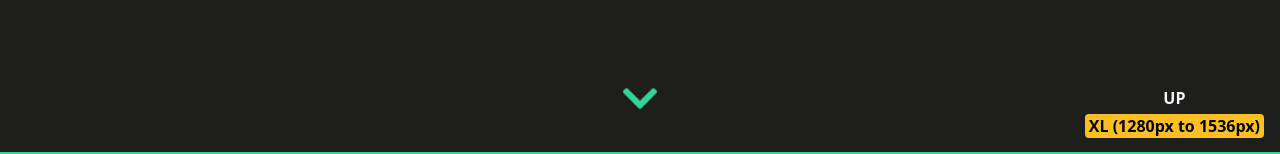
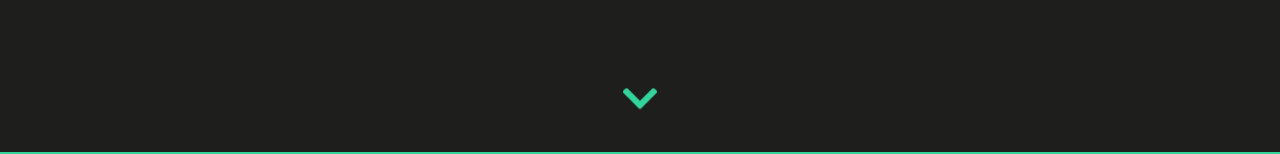
Before and after one commit to konstapascal/kp-website-v1, a Next.js app: page / in a window 1280 px wide. Shown: the part 646-800 px from the top of the page. Built offline with nearby package versions, Linux system fonts and the light colour scheme; what @tailwindcss/typography would draw is missing.

Commit message:
commmented code

```diff
--- a/components/kp-website/HomeProjects.js
+++ b/components/kp-website/HomeProjects.js
@@ -5,7 +5,7 @@ import projects from '../../data/projects';
 
 function Projects() {
 	return (
-		<section className='bg-main-light  pb-32'>
+		<section className='bg-main-light pb-32'>
 			<div className=' container px-4 text-center text-gray-100'>
 				<p className=' font-semibold text-gray-100'>Some of my</p>
 				<p className='inline-block  text-4xl lg:text-5xl font-semibold text-green-400 uppercase rounded-[0.2rem]'>
--- a/pages/_app.js
+++ b/pages/_app.js
@@ -35,7 +35,7 @@ function MyApp({ Component, pageProps }) {
 	return (
 		<>
 			{/* TODO: DELETE THIS LATER */}
-			<div className='text-md fixed bottom-0 right-0 z-50 p-4 font-bold text-center text-black'>
+			{/* <div className='text-md fixed bottom-0 right-0 z-50 p-4 font-bold text-center text-black'>
 				<div className='mb-1 text-gray-100'>
 					<a href='#'>UP</a>
 				</div>
@@ -57,7 +57,7 @@ function MyApp({ Component, pageProps }) {
 				<span className='2xl:inline-block hidden px-1 bg-yellow-400 rounded'>
 					2XL (1536px+)
 				</span>
-			</div>
+			</div> */}
 			{/* TODO: DELETE THIS LATER */}
 
 			<Component {...pageProps} />
```
